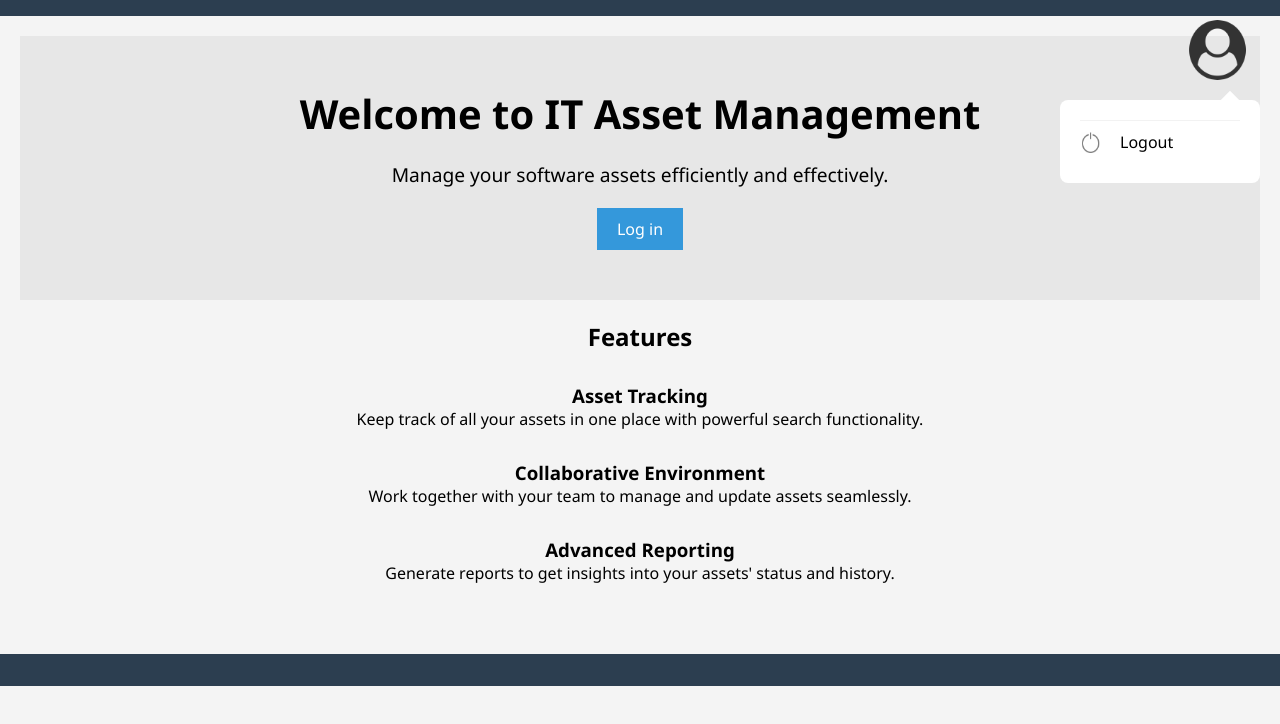
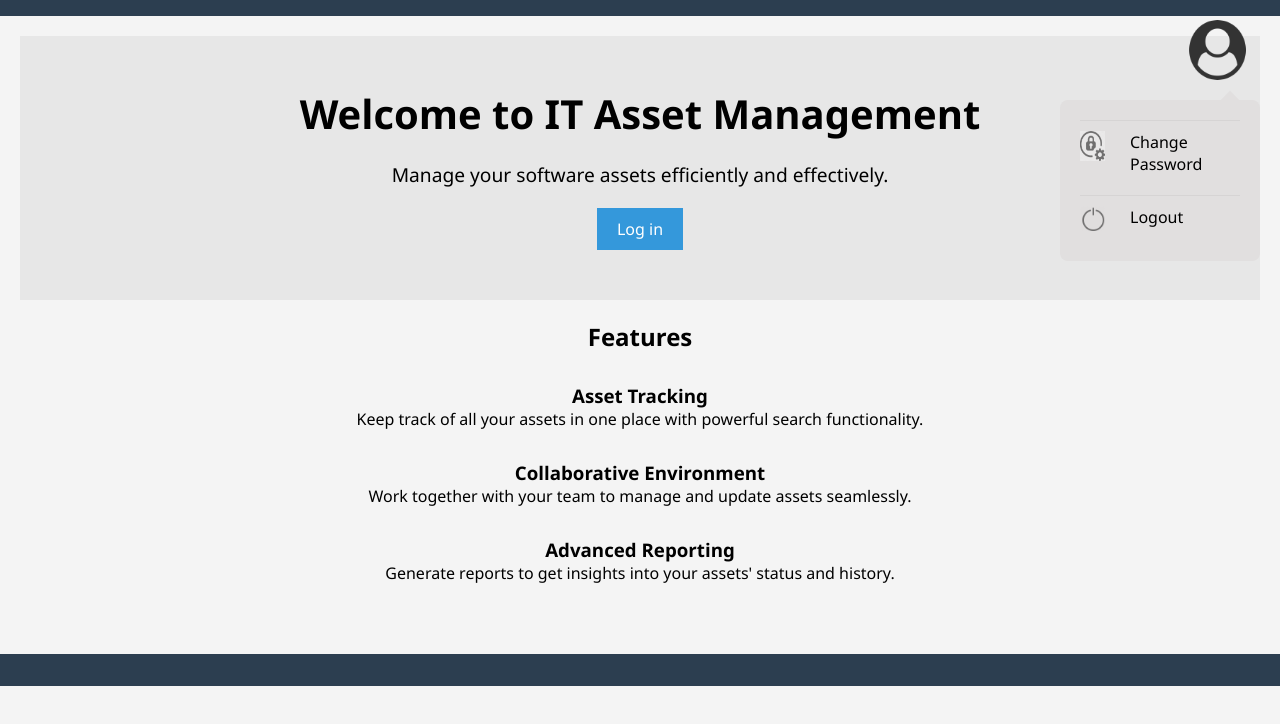
Before and after one commit to CallumMoss/Asset-Management-System, a React (Create React App) app in the folder frontend/: page / in a window 1280 px wide. Both pictures are taken after a click on the picture 1217 px from the left and 50 px from the top of the page. Shown: the top 724 px of the page. Built offline with nearby package versions, Linux system fonts and the light colour scheme.

Commit message:
Adding comments and making adjusts to menu.

```diff
--- a/frontend/src/App.js
+++ b/frontend/src/App.js
@@ -1,8 +1,8 @@
 import user from '../src/user.png';
+import change_password from '../src/change_password.png'; // Import change_password image
 import logout from '../src/logout.png';
 import './App.css';
-import React, {useState, useEffect, useRef} from 'react';
-
+import React, { useState, useEffect, useRef } from 'react';
 import { BrowserRouter, Routes, Route, Link } from "react-router-dom";
 import Register from "./components/Register";
 import Login from "./components/Login";
@@ -11,68 +11,29 @@ import Dashboard from "./components/dashboard";
 import Assets from "./components/Assets";
 import Admin from "./components/Admin";
 
-{/*imports for dropdown lines 1-5*/}
-
-
-function App() {
-
-  const [open, setOpen] = useState(false);
-  let menuRef = useRef();
-  useEffect(() => {
-    let handler = (e)=>{
-      if(!menuRef.current.contains(e.target)){
-      setOpen(false);
-      console.log(menuRef.current);
-      }
-    };
-    document.addEventListener("mousedown", handler);
-
-    return() =>{
-      document.removeEventListener("mousedown", handler);
-    }
-  });
-  return (
-    <div className="App">
-
-      <div>
-      <AppRoutes />
-    </div>
-
-      <div className= 'menu-container' ref={menuRef}>
-        <div className='menu-trigger' onClick={()=>{setOpen(!open)}}>
-          <img src={user}></img>
-        </div>
-
-        <div className={`dropdown-menu ${open ? 'active' : 'inactive'}`} >
-          <ul>
-            <DropdownItem img = {logout} text = {"Logout"}/>
-          </ul>
-        </div>
-      </div>
-    </div>
-  );
-}
-
+// AppRoutes component
 function AppRoutes() {
   const [currentUserName, setCurrentUserName] = useState("");
   const [currentUserType, setCurrentUserType] = useState("");
 
+  // Function to update current user's data
   const updateCurrentUser = (userName, userType) => {
     setCurrentUserName(userName);
     setCurrentUserType(userType);
   };
 
+  // JSX structure for routing
   return (
     <div>
       <BrowserRouter>
         <Routes>
+          {/* Define routes */}
           <Route path="/" element={<Home />} />
           <Route path="/register" element={<Register />} />
           <Route
             path="/login"
             element={<Login updateCurrentUser={updateCurrentUser} />}
           />
-          {/* Pass the updateCurrentUser function to the Login component */}
           <Route
             path="/dashboard"
             element={
@@ -101,19 +62,87 @@ function AppRoutes() {
             }
           />
 
+          {/* Default route */}
           <Route path="*" element={<div> Page not found!</div>} />
         </Routes>
       </BrowserRouter>
     </div>
   );
 }
-{/*Dropdown method to drop items*/}
-function DropdownItem(props){
-  return(
-    <li className = 'dropdownItem'>
-      <img src = {props.img}></img>
+
+// DropdownItem component
+export function DropdownItem(props) {
+  const handleNavigation = () => {
+    // Redirect to the specified destination page
+    window.location.href = props.destination;
+  };
+
+  return (
+    <li className='dropdownItem' onClick={handleNavigation}>
+      <img src={props.img} alt="Dropdown Icon" />
       <a> {props.text}</a>
     </li>
+  );
+}
+
+// ViewerElement component, UserElement, AdminElement, App component remains the same...
+
+// App component
+function App() {
+  // State for controlling the menu open/close
+  const [open, setOpen] = useState(false);
+
+  //Setting Username and type
+  const [currentUserName, setCurrentUserName] = useState("");
+  const [currentUserType, setCurrentUserType] = useState("");
+
+  // Function to update current user's data
+  const updateCurrentUser = (userName, userType) => {
+    setCurrentUserName(userName);
+    setCurrentUserType(userType);
+  };
+
+  // Reference for the menu container
+  let menuRef = useRef();
+
+  // Effect to handle clicks outside the menu container
+  useEffect(() => {
+    let handler = (e) => {
+      if (!menuRef.current.contains(e.target)) {
+        setOpen(false);
+      }
+    };
+    document.addEventListener("mousedown", handler);
+
+    return () => {
+      document.removeEventListener("mousedown", handler);
+    }
+  });
+
+  // JSX structure for the App component
+  return (
+    <div className="App">
+      <div>
+        {/* Rendering AppRoutes component */}
+        <AppRoutes />
+      </div>
+
+      <div className='menu-container' ref={menuRef}>
+        {/* Menu trigger */}
+        <div className='menu-trigger' onClick={() => { setOpen(!open) }}>
+          <img src={user} alt="User Icon" />
+        </div>
+
+        {/* Dropdown menu */}
+        <div className={`dropdown-menu ${open ? 'active' : 'inactive'}`} >
+          <ul>
+            {/* Rendering DropdownItem components with different destinations */}
+            <DropdownItem img={change_password} text={"Change Password"} destination="/change-password" />
+            <DropdownItem img={logout} text={"Logout"} destination="/login" />
+          </ul>
+        </div>
+      </div>
+    </div>
   );
 }
 
--- a/frontend/src/index.css
+++ b/frontend/src/index.css
@@ -1,12 +1,14 @@
+/* Root variables for easy customization */
 :root {
-  --primary-bg: #242526;
-  --secondary-bg: #fff;
-  --primary-text-color: #555;
-  --secondary-text-color: #cecece;
-  --border-radius: 8px;
-  --speed: 500ms;
+  --primary-bg: #242526; /* Primary background color */
+  --secondary-bg: #e1dfdf; /* Secondary background color */
+  --primary-text-color: #555; /* Primary text color */
+  --secondary-text-color: #cecece; /* Secondary text color */
+  --border-radius: 8px; /* Border radius */
+  --speed: 500ms; /* Transition speed */
 }
 
+/* Global styles */
 body {
   margin: 0;
   font-family: -apple-system, BlinkMacSystemFont, 'Segoe UI', 'Roboto', 'Oxygen',
@@ -16,18 +18,24 @@ body {
   -moz-osx-font-smoothing: grayscale;
 }
 
+/* Code block styling */
 code {
   font-family: source-code-pro, Menlo, Monaco, Consolas, 'Courier New',
     monospace;
 }
 
-ul{
+/* Remove default list styles */
+ul {
   list-style: none;
 }
+
+/* Remove default hyperlink underline */
 a {
   text-decoration: none;
 }
-.menu-trigger img{
+
+/* Styles for the menu trigger */
+.menu-trigger img {
   position: absolute;
   top: 20px;
   right: 20px;
@@ -37,16 +45,20 @@ a {
   overflow: hidden;
   cursor: pointer;
 }
-.dropdown-menu{
+
+/* Styles for the dropdown menu */
+.dropdown-menu {
   position: absolute;
   top: 100px;
   right: 20px;
-  background-color: #fff;
+  background-color: #e1dfdf;
   border-radius: var(--border-radius);
   padding: 10px 20px;
-  width: 200px
+  width: 200px;
 }
-.dropdown-menu::before{
+
+/* Styles for the dropdown menu triangle */
+.dropdown-menu::before {
   content: '';
   position: absolute;
   top: -5px;
@@ -56,43 +68,59 @@ a {
   background: var(--secondary-bg);
   transform: rotate(45deg);
 }
-.dropdown-menu.active{
+
+/* Active state styles for the dropdown menu */
+.dropdown-menu.active {
   opacity: 1;
   visibility: visible;
   transform: translateY(0);
   transition: var(--speed) ease;
 }
-.dropdown-menu.inactive{
+
+/* Inactive state styles for the dropdown menu */
+.dropdown-menu.inactive {
   opacity: 0;
   visibility: hidden;
   transform: translateY(-20px);
   transition: var(--speed) ease;
 }
 
-.dropdown-menu ul li{
+/* Styles for list items in the dropdown menu */
+.dropdown-menu ul li {
   padding: 10px 0;
-  border-top: 1px solid rgba(0, 0, 0, 0.05)
+  border-top: 1px solid rgba(0, 0, 0, 0.05);
 }
-.dropdown-menu ul li:hover a{
-  color: rgb(212, 33, 9);
+
+/* Hover styles for links inside dropdown menu */
+.dropdown-menu ul li:hover a {
+  color: rgb(212, 33, 9); /* Change text color on hover */
   cursor: pointer;
 }
-.dropdown-menu ul li:hover img{
-  opacity: 1;
+
+/* Hover styles for images inside dropdown menu */
+.dropdown-menu ul li:hover img {
+  opacity: 1; /* Make image fully visible on hover */
   cursor: pointer;
 }
-.dropdownItem{
+
+/* Styles for dropdown menu items */
+.dropdownItem {
   display: flex;
   margin: 10px auto;
 }
-.dropdownItem img{
-  max-width: 20px;
-  margin-right: 10px;
-  opacity: 0.5;
-  transition: var(--speed);
+
+/* Styles for images inside dropdown menu items */
+.dropdownItem img {
+  max-width: 25px;
+  max-height: 30px;
+  margin-right: 15px;
+  opacity: 0.5; /* Initial opacity for images */
+  transition: var(--speed); /* Smooth transition */
 }
-.dropdownItem a{
-  max-width: 10px;
+
+/* Styles for links inside dropdown menu items */
+.dropdownItem a {
+  max-width: 10px; /* Limiting width */
   margin-left: 10px;
-  transition: var(--speed);
+  transition: var(--speed); /* Smooth transition */
 }
```
Also changed, not shown: frontend/src/change_password.png (added).
